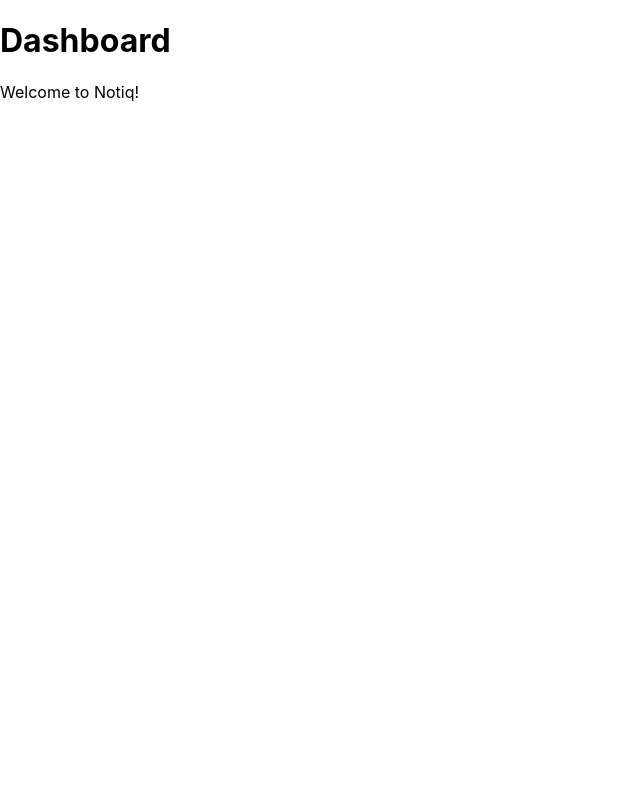
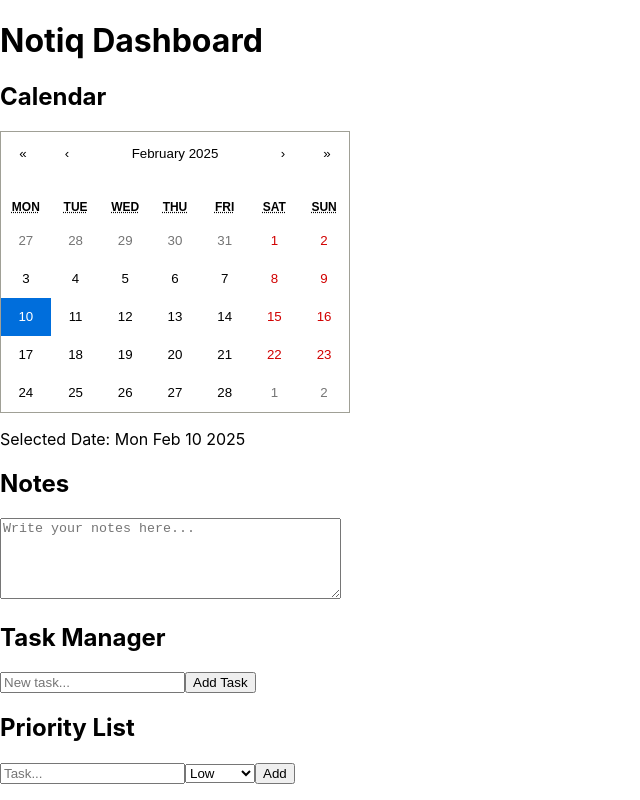
Before and after one commit to elizabethvilloria/Notique, a React (Create React App) app: page / in a window 1280 px wide. Shown: the whole page, without its empty margins (0-640 px from the left). Built offline with nearby package versions, Linux system fonts and the light colour scheme.

Commit message:
Added calendar, notes, task manager, and priority list

```diff
--- a/src/pages/Dashboard.js
+++ b/src/pages/Dashboard.js
@@ -1,10 +1,17 @@
 import React from "react";
+import CalendarComponent from "../components/CalendarComponent";
+import NotesComponent from "../components/NotesComponent";
+import TaskManager from "../components/TaskManager";
+import PriorityList from "../components/PriorityList";
 
 const Dashboard = () => {
   return (
     <div>
-      <h1>Dashboard</h1>
-      <p>Welcome to Notiq!</p>
+      <h1>Notiq Dashboard</h1>
+      <CalendarComponent />
+      <NotesComponent />
+      <TaskManager />
+      <PriorityList />
     </div>
   );
 };
```
